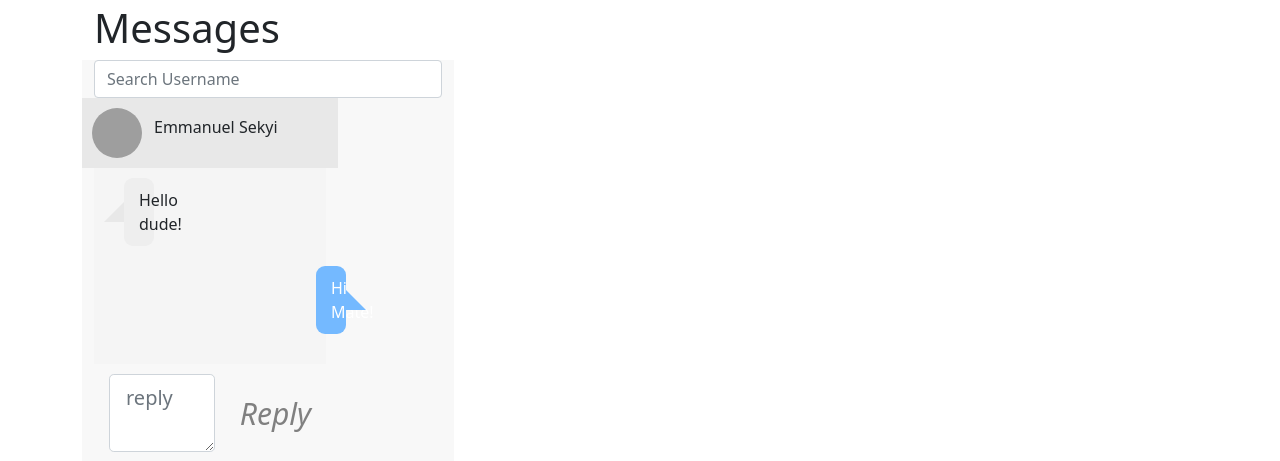
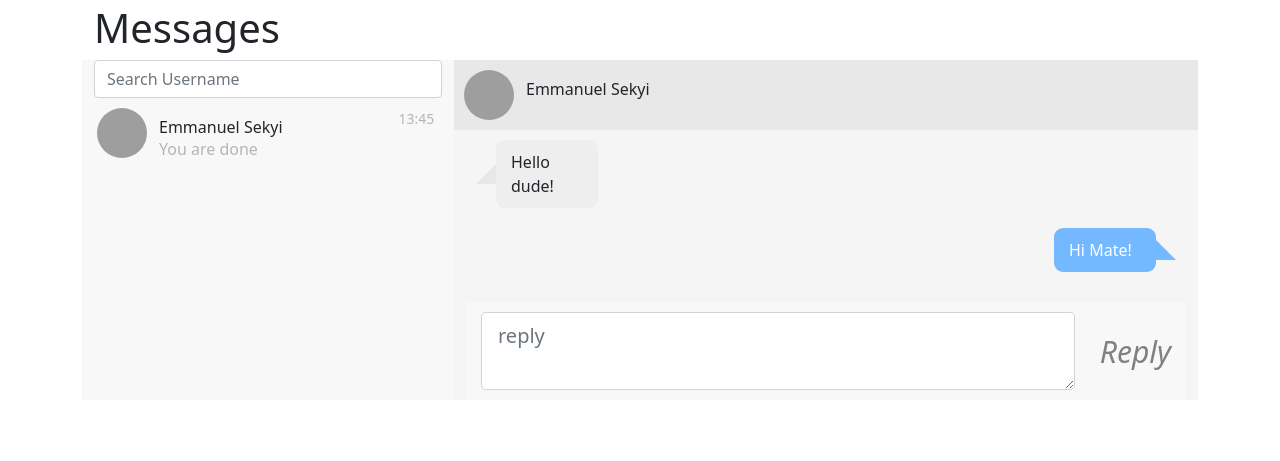
Before and after one commit to theSekyi/django_messaging, a Django app: page /inbox/ in a window 1280 px wide. Shown: the part 56-517 px from the top of the page. Run offline with Django 3.2, Linux system fonts and the light colour scheme; the visitor is signed in with stand-in values (Sample User, id 1); data that the repository does not hold is empty; some libraries are stand-ins or nearby versions; grey boxes are pictures that could not be loaded.

Commit message:
fixed ibox

```diff
--- a/django_messaging/templates/base.html
+++ b/django_messaging/templates/base.html
@@ -16,6 +16,8 @@
 
     <!-- Your stuff: Third-party CSS libraries go here -->
     <!-- This file stores project-specific CSS -->
+    <link href="{% static 'css/project.css' %}" rel="stylesheet">
+
     {% endblock %}
     <!-- Le javascript
     ================================================== -->
@@ -29,7 +31,6 @@
       <script defer src="{% static 'js/project.js' %}"></script>
 
     {% endblock javascript %}
-    <link href="{% static 'css/project.css' %}" rel="stylesheet">
 
   </head>
 
--- a/django_messaging/templates/direct_messaging/inbox.html
+++ b/django_messaging/templates/direct_messaging/inbox.html
@@ -24,32 +24,20 @@
 			</div>
 		  </div>
 		</div>
-		{% for message in messages %}
-		<a class={% if active_direct == message.user.username %}is-active{% endif %} href="">
 		<div class="row">
 		  <div class="chat-list">
-				{% if message.user.profile.picture %}
 			<img
 			  src="https://upload.wikimedia.org/wikipedia/commons/2/2d/JJH_Headshot.jpg"
 			  id="profile-pic"
 			/>
-				{% else %}
-				<img
-				src="https://upload.wikimedia.org/wikipedia/commons/2/2d/JJH_Headshot.jpg"
-				id="profile-pic"
-				/>
-				{% endif %}
 			<div class="profile-text">
-				<h6 class="profile-name">{{ message.user.username }}</h6>
-				<p class="new-message text-muted">{{ message.body }}</p>
+			  <h6 class="profile-name">Emmanuel Sekyi</h6>
+			  <p class="new-message text-muted">You are done</p>
 			</div>
 			<span class="text-muted small">13:45</span>
 		  </div>
 		</div>
 	  </div>
-	  </a>
-	  {% endfor %}
-
 	  <div class="col-8" id="right">
 		<div class="row">
 		  <div class="chat-session">
@@ -89,6 +77,6 @@
 		</div>
 	  </div>
 	</div>
+
   </div>
-
 {% endblock content %}
```
Lines whose indentation alone changed are shown as unchanged.
